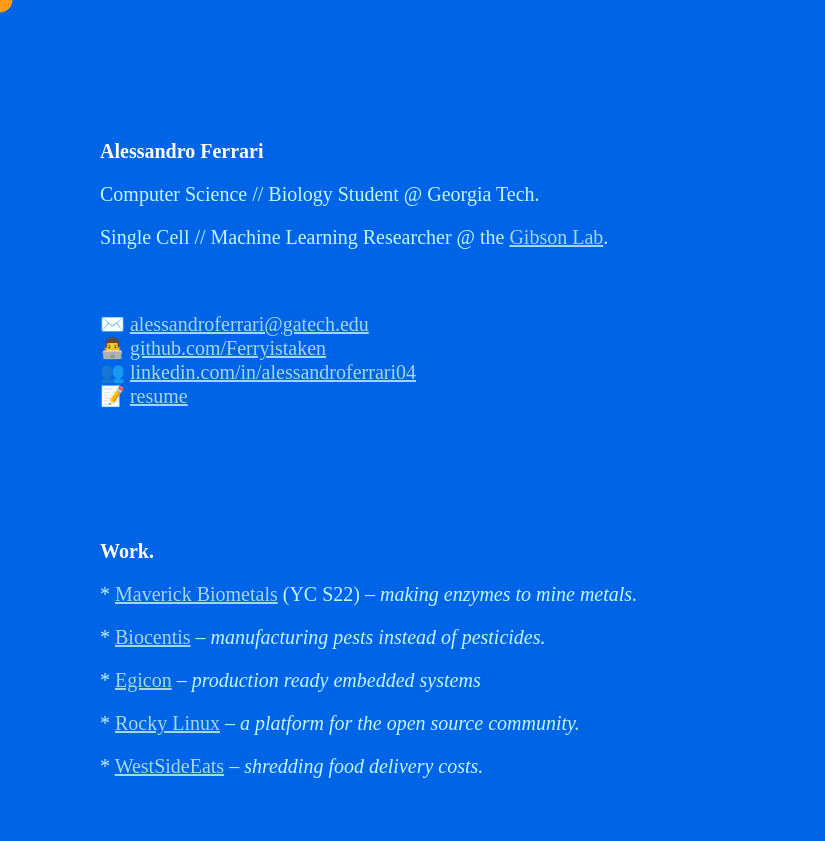
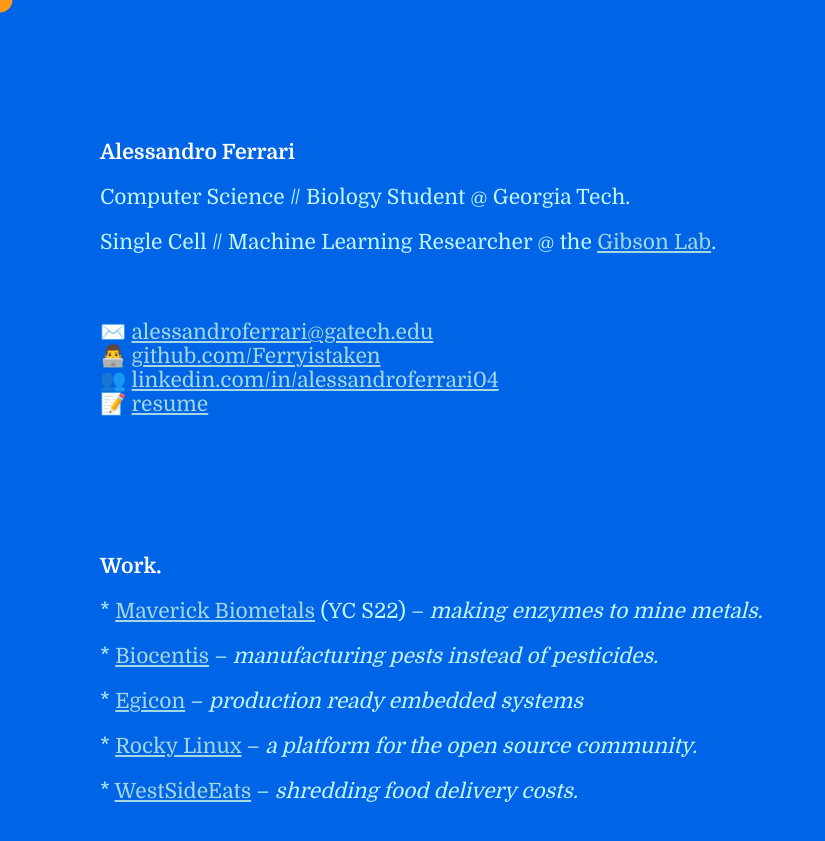
Before and after one commit to Ferryistaken/website, a Jekyll site: the page built from new.md, in a window 1280 px wide. Shown: the top 841 px of the page, without its empty margins (0-825 px from the left). Built offline with Jekyll 4.4.1, drawn with Linux system fonts in a browser that asks for light colours; some web fonts are replaced.

Commit message:
new font

```diff
--- a/_layouts/new.html
+++ b/_layouts/new.html
@@ -2,8 +2,8 @@
 <html lang="en">
     <head>
         <link rel="preconnect" href="https://fonts.googleapis.com">
-        <link rel="preconnect" href="https://fonts.gstatic.com" crossorigin>
-        <link href="https://fonts.googleapis.com/css2?family=Arbutus+Slab&display=swap" rel="stylesheet">
+<link rel="preconnect" href="https://fonts.gstatic.com" crossorigin>
+<link href="https://fonts.googleapis.com/css2?family=Domine:wght@400..700&display=swap" rel="stylesheet">
         <meta charset="UTF-8">
         <title>Alessandro Ferrari</title>
         <style>
@@ -13,9 +13,9 @@ body {
     margin-right: 80px;
     background: #fe793d;
     color: #fef1eb;
-    font-family: 'Arbutus Slab', Serif, monospace;
+    font-family: 'Domine', Serif, monospace;
     padding: 20px;
-    font-size: 20px;
+    font-size: 21px;
     cursor: none;
 }
     div {
```
